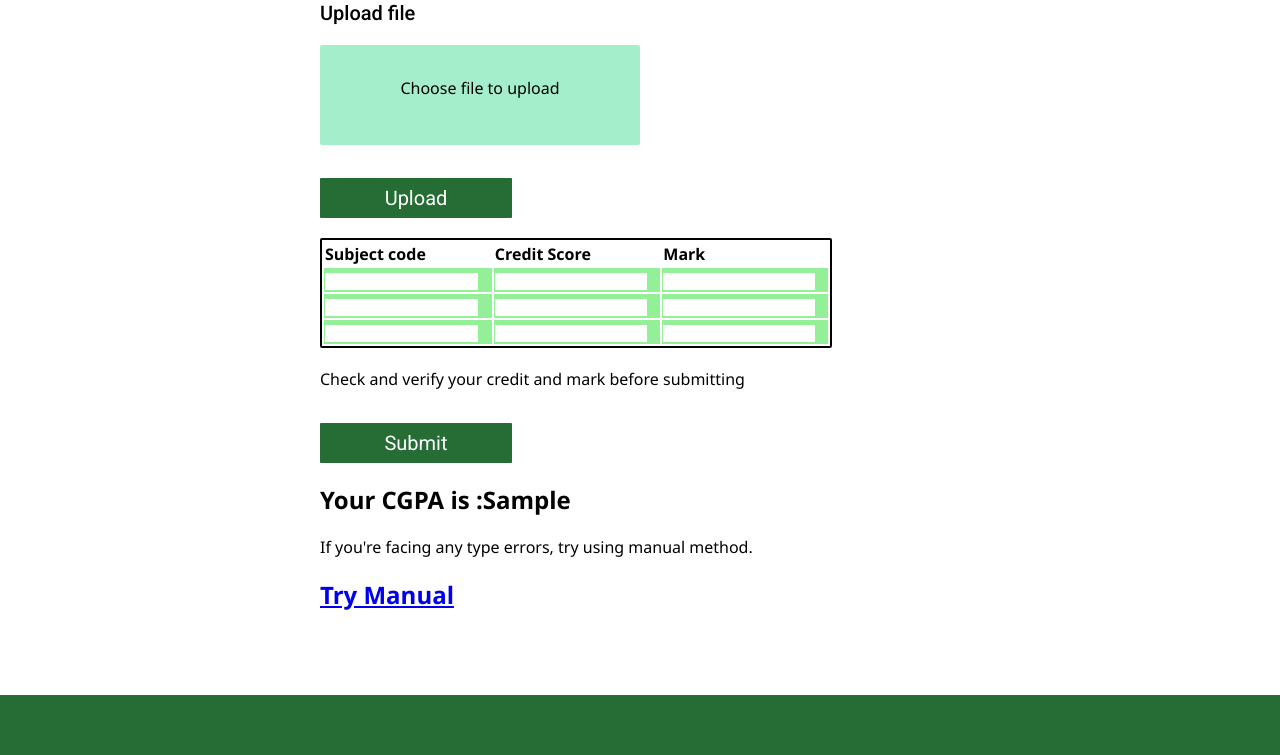
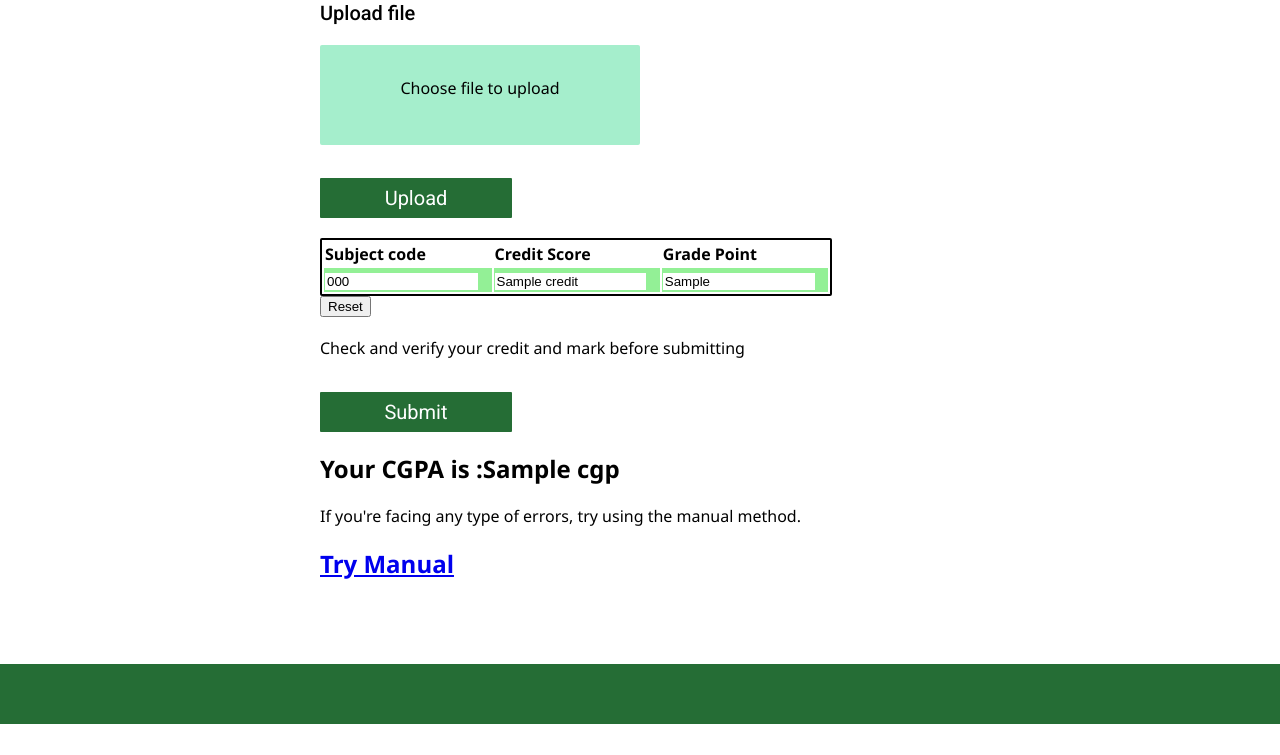
Before and after one commit to 4TechSadiq/CGPA-CALC, a Flask app: template templates/automatic.html in a window 1280 px wide. Shown: the part 592-1347 px from the top of the page. After the commit the page ends 1316 px from the top, so only its background shows below. Run offline with Flask 3, Linux system fonts and the light colour scheme; the template is opened without the code that fills it: most values are stand-ins (such as "Sample title", 1, 10 or a date in 2020).

Commit message:
Update automatic.html

```diff
--- a/templates/automatic.html
+++ b/templates/automatic.html
@@ -15,17 +15,17 @@
     </div>
     <div class="content">
         <div class="cgpa-container">
-            <h1 class="">Automatic Calculation</h1>
+            <h1>Automatic Calculation</h1>
             <div>
                 <h3>Calculate Automatically</h3>
                 <p>Automatically calculate CGPA by uploading an image, incorporating text extraction and optional CGPA calculation</p>
                 <p><strong>NB:</strong> Upload image in the exact given size only.</p>
                 <p>Example:</p>
                 <div class="img-container">
-                    <img src="/test1.png" alt="CGPA Calculation Example">
+                    <img src="test1.png" alt="CGPA Calculation Example">
                 </div>
                 <h3>Upload file</h3>
-                <form method="post">
+                <form method="post" enctype="multipart/form-data">
                     <div class="upload-space">
                         <p class="up-text">Choose file to upload</p>
                         <input class="inp" name="picture" type="file" placeholder="Upload image">
@@ -33,38 +33,32 @@
                     <button type="submit" class="try-btn">Upload</button>
                 </form>
             </div>
-            <form action="">
-                <form action="">
+            {% if data is not none %}
+                <form method="post">
+                    <input type="hidden" name="data" value='{{ data | tojson | safe }}'>
                     <table>
                         <tr>
                             <th>Subject code</th>
                             <th>Credit Score</th>
-                                <th>Mark</th>
+                            <th>Grade Point</th>
                         </tr>
+                        {% for row in data %}
                             <tr>
-                            <td><input name="sub-code" class="td-inp1" type="text"></td>
-                            <td><input name="credit" class="td-inp" type="text"></td>
-                            <td><input name="mark" class="td-inp" type="text"></td>
+                                <td><input name="sub-code" class="td-inp1" type="text" value="{{ row.c_code }}"></td>
+                                <td><input name="credit" class="td-inp" type="text" value="{{ row.credit }}"></td>
+                                <td><input name="gp" class="td-inp" type="text" value="{{ row.gp }}"></td>
                             </tr>
-                        <tr>
-                            <td><input class="td-inp1" type="text"></td>
-                            <td><input class="td-inp" type="text"></td>
-                            <td><input class="td-inp" type="text"></td>
-                        </tr>
-                        <tr>
-                            <td><input class="td-inp1" type="text"></td>
-                            <td><input class="td-inp" type="text"></td>
-                            <td><input class="td-inp" type="text"></td>
-                        </tr>
+                        {% endfor %}
                     </table>
+                    <input type="reset" placeholder="submit changes">
                     <p>Check and verify your credit and mark before submitting</p>
                     <button class="try-btn" type="submit">Submit</button>
                 </form>
-            </form>
-            {% if cgpa_core is not none%}
-                <h2>Your CGPA is :{{ cgpa_core }}</h2>
             {% endif %}
-            <p>If you're facing any type errors, try using manual method.</p>
+            {% if cgp is not none %}
+                <h2>Your CGPA is :{{ cgp }}</h2>
+            {% endif %}
+            <p>If you're facing any type of errors, try using the manual method.</p>
             <a href="manual.html"><h2>Try Manual</h2></a>
         </div>
     </div>
```
Lines whose indentation alone changed are shown as unchanged.
